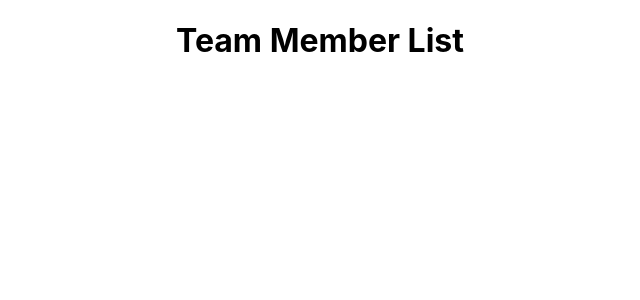
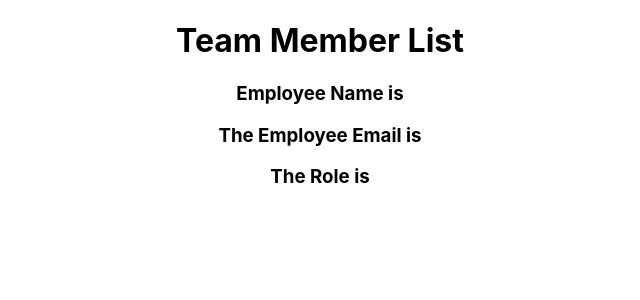
Before and after one commit to bloominstituteoftechnology/team-builder, a React (Create React App) app in the folder team-builder/: page / in a window 1280 px wide. Shown: the top 300 px of the page, without its empty margins (320-960 px from the left). Built offline with nearby package versions, Linux system fonts and the light colour scheme.

Commit message:
Return Creating Form

```diff
--- a/team-builder/src/Form.js
+++ b/team-builder/src/Form.js
@@ -24,9 +24,11 @@ const Form = props => {
 
 
     return (
-        <div>
-
-        </div>
+        <form>
+            <h3>Employee Name is {user.name}</h3>
+            <h3>The Employee Email is{user.email}</h3>
+            <h3>The Role is {user.role}</h3>
+        </form>
     )
 }
 
```
